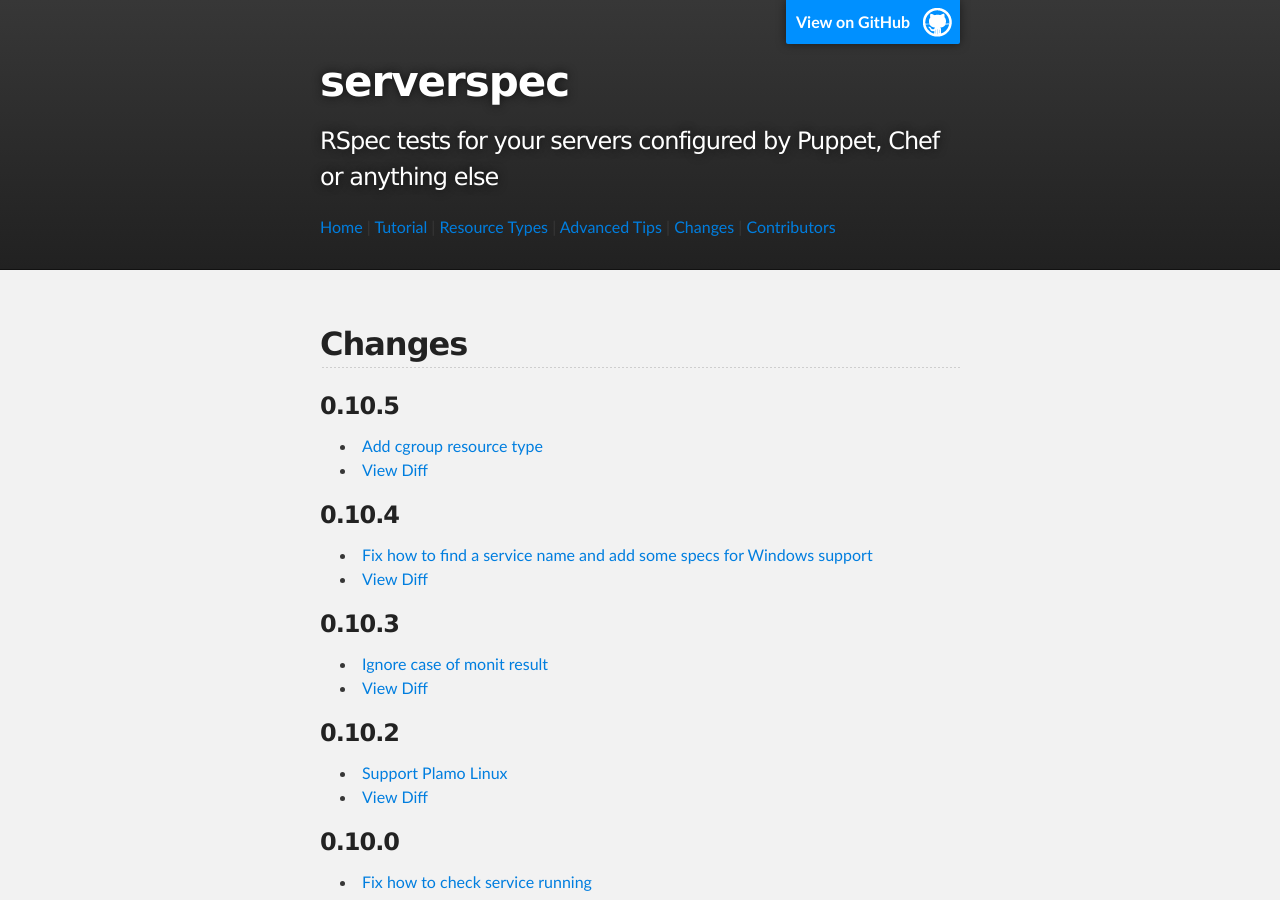
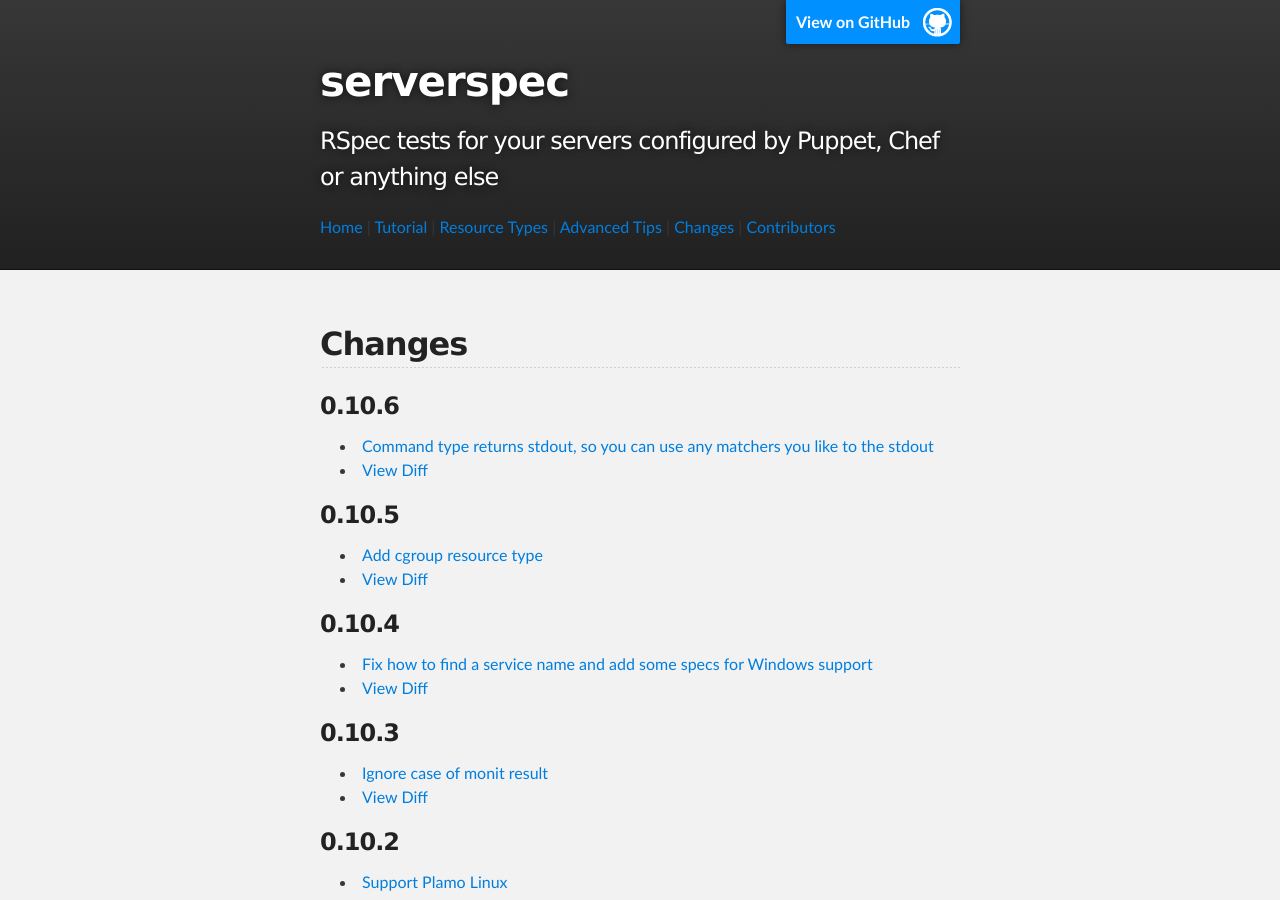
Before and after one commit to serverspec/serverspec.github.io, a Jekyll site: the page built from changes.md, in a window 1280 px wide and 900 px high. Built offline with Jekyll 4.4.1, drawn with Linux system fonts in a browser that asks for light colours; Markdown is read by kramdown in place of the engine named in the settings.

Commit message:
Add changes of v0.10.6

```diff
--- a/changes.md
+++ b/changes.md
@@ -4,6 +4,11 @@ title: Changes
 ---
 
 ## Changes
+
+### 0.10.6
+
+ * [Command type returns stdout, so you can use any matchers you like to the stdout](https://github.com/serverspec/serverspec/pull/280)
+ * [View Diff](https://github.com/serverspec/serverspec/compare/v0.10.5...v0.10.6)
 
 ### 0.10.5
 
```
